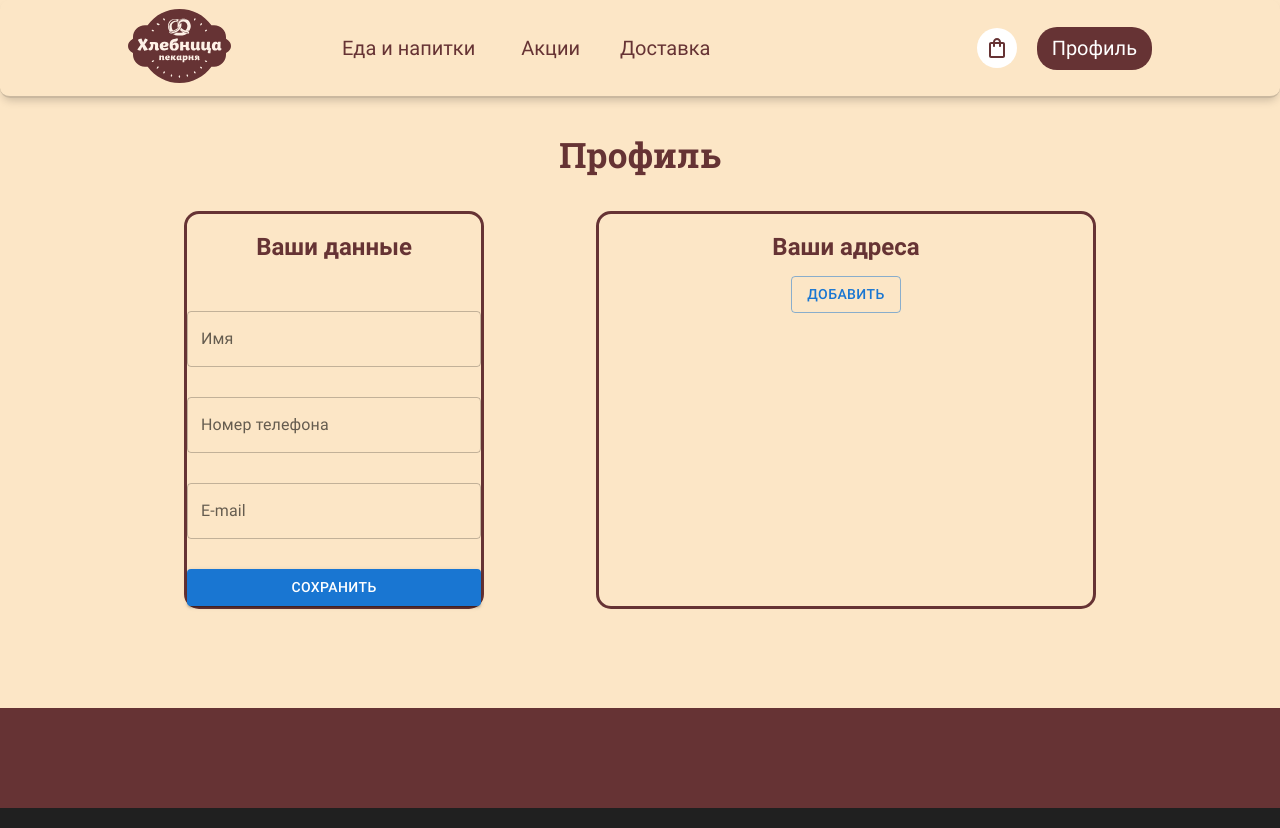
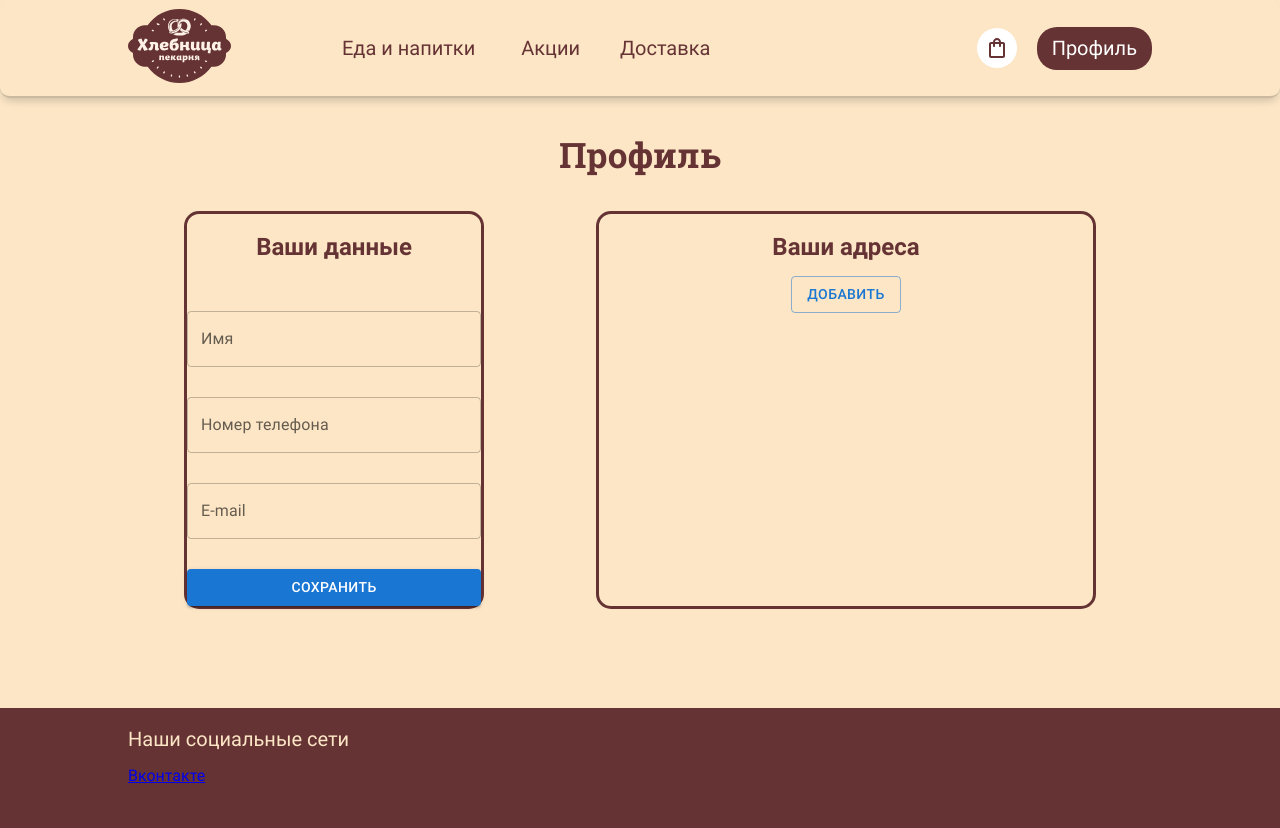
Before and after one commit to hvny/course_project_web, a React (Create React App) app in the folder online-store-frontend/: page /profile in a window 1280 px wide. Built offline with nearby package versions, Linux system fonts and the light colour scheme.

Commit message:
начал офрмлять footer

```diff
--- a/online-store-frontend/src/components/Footer/Footer.css
+++ b/online-store-frontend/src/components/Footer/Footer.css
@@ -2,5 +2,25 @@
     width: 100%;
     height: 100px;
     background-color: #663334;
+    color: #FCE6C6;
+    display: flex;
+    justify-content: center;
+    padding-top: 20px;
+}
 
+.footer__container {
+    width: 80%;
 }
+
+.footer__figure {
+    margin: 0;
+}
+
+.footer__subtitle {
+    font-size: 20px;
+}
+
+.footer__list{
+    list-style: none;
+    padding: 0;
+}
--- a/online-store-frontend/src/components/Footer/Footer.jsx
+++ b/online-store-frontend/src/components/Footer/Footer.jsx
@@ -1,9 +1,19 @@
+import { Link } from "react-router-dom";
 import "./Footer.css";
 
 export default function Footer() {
     return (
         <footer className="footer">
-
+            <div className="footer__container">
+                <figure className="footer__figure">
+                    <figcaption className="footer__subtitle">Наши социальные сети</figcaption>
+                    <ul className="footer__list">
+                        <li><Link>Вконтакте</Link></li>
+                        <li></li>
+                        <li></li>
+                    </ul>
+                </figure>
+            </div>
         </footer>
     );
 }
```
